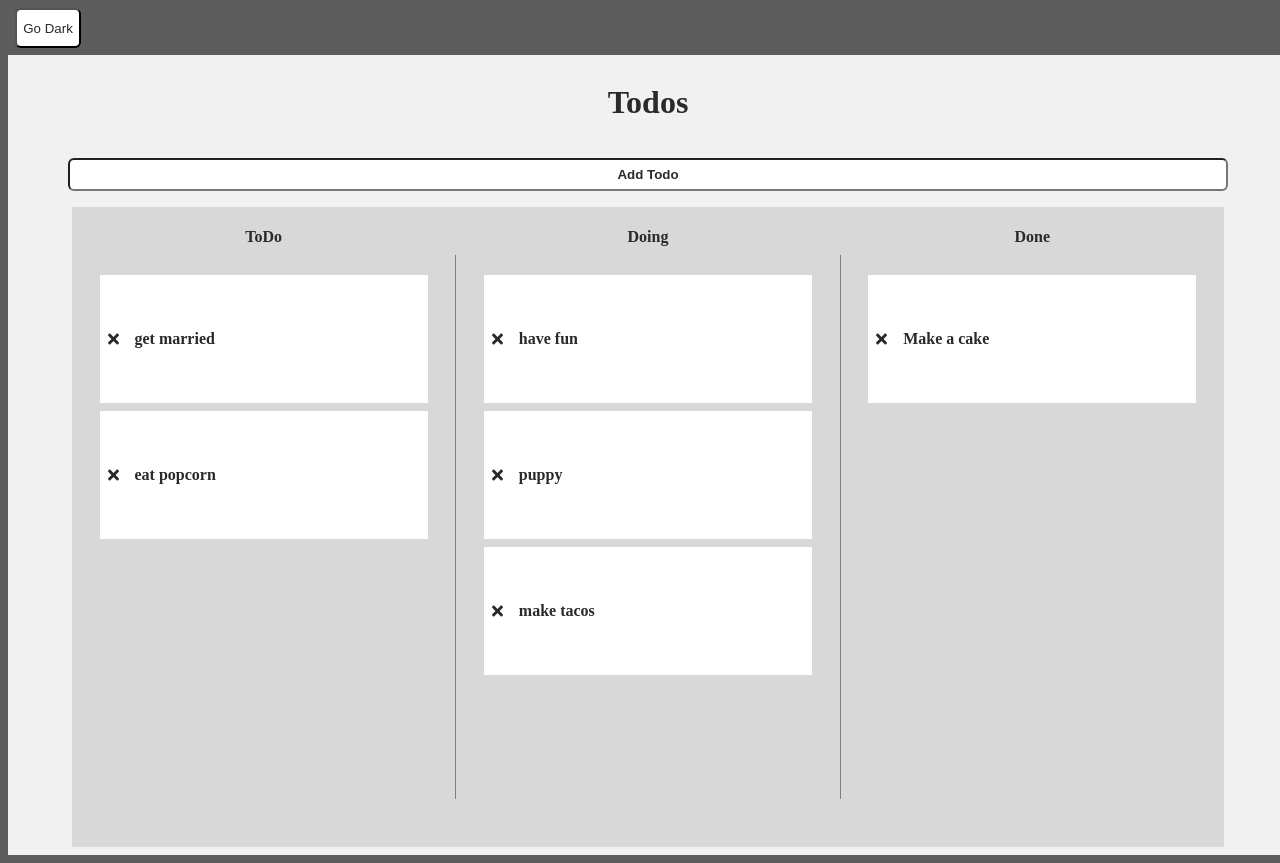
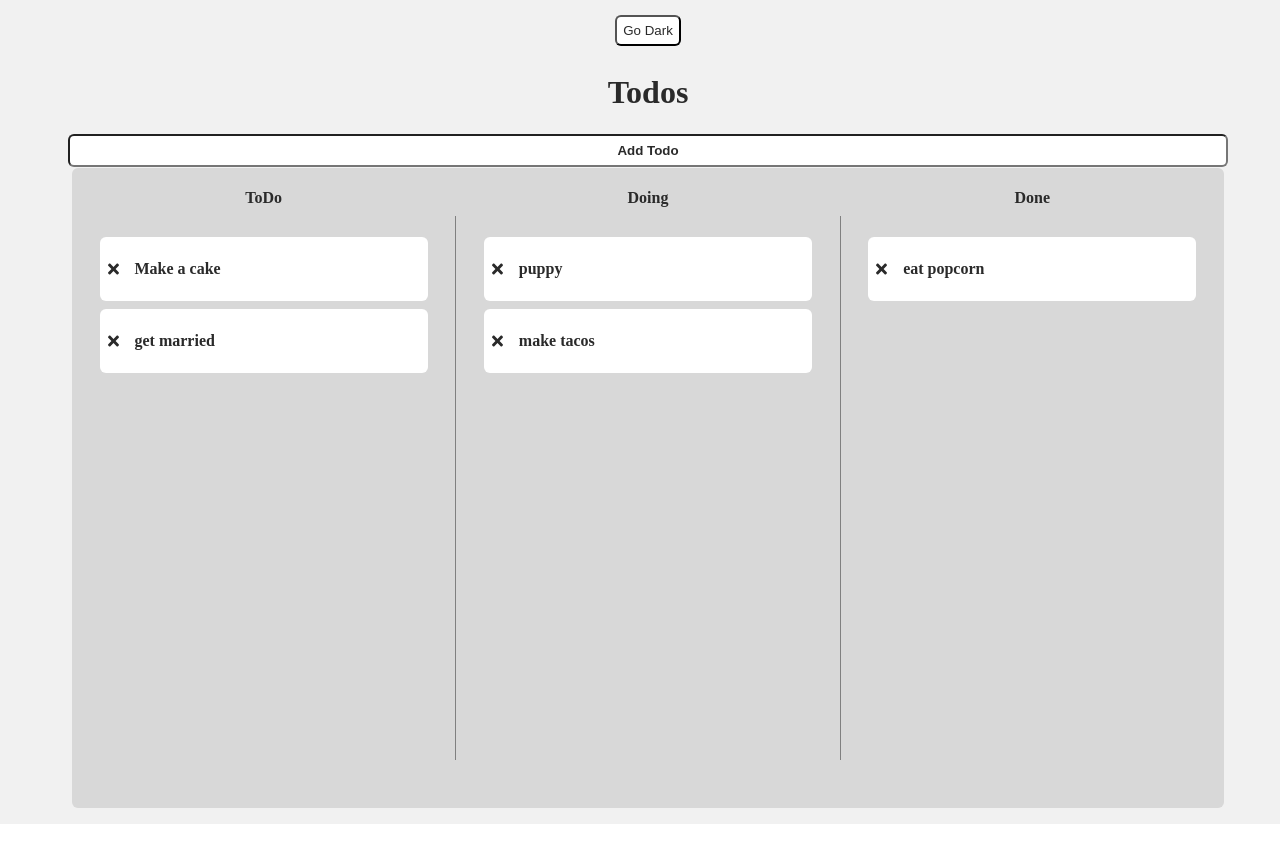
Before and after one commit to rsbabcock/react-todo-drag-drop, a React (Create React App) app: page / in a window 1280 px wide. Shown: the top 863 px of the page. After the commit the page ends 824 px from the top, so only its background shows below. Built offline with nearby package versions, Linux system fonts and the light colour scheme; data requests are answered from the project's data file.

Commit message:
played with box shadow

```diff
--- a/db.json
+++ b/db.json
@@ -3,14 +3,8 @@
     {
       "completed": false,
       "id": 1,
-      "progress": "done",
+      "progress": "todo",
       "title": "Make a cake"
-    },
-    {
-      "completed": false,
-      "id": 2,
-      "progress": "doing",
-      "title": "have fun"
     },
     {
       "completed": false,
@@ -21,7 +15,7 @@
     {
       "completed": false,
       "id": 4,
-      "progress": "todo",
+      "progress": "done",
       "title": "eat popcorn"
     },
     {
--- a/src/App.js
+++ b/src/App.js
@@ -17,14 +17,9 @@ class App extends Component {
     }
  }
   render() {
-    let themeChange;
-    if(this.state.theme === 'light'){
-      themeChange = 'Dark'
-    } else { themeChange = 'Light'}
     return (
       <div className={`theme-${this.state.theme}`} id="app">
-        <button onClick={this.handleThemeChange}>{`Go ${themeChange}`}</button>
-        <TodoList theme={this.state.theme}/>
+        <TodoList theme={this.state.theme} themeChange={this.handleThemeChange}/>
       </div>
     );
   }
--- a/src/components/TodoList.jsx
+++ b/src/components/TodoList.jsx
@@ -83,8 +83,13 @@ export default class ToDoList extends Component {
         })
     }
     render() {
+        let themeChange;
+        if(this.props.theme === 'light'){
+          themeChange = 'Dark'
+        } else { themeChange = 'Light'}
         return (
                 <div className={`wrapper_app ${this.props.theme}`}>
+                <button onClick={this.props.themeChange}>{`Go ${themeChange}`}</button>
                     <h1>Todos</h1>
                     <TodoInput
                         title={this.state.title}
--- a/src/index.css
+++ b/src/index.css
@@ -1,7 +1,3 @@
-body {
-  background-color: #5d5d5d;
-}
-
 button {
   height: 2em;
   display: flex;
@@ -30,10 +26,12 @@ button {
 }
 
 .wrapper_app {
+  margin: -1em;
+  padding: 1em;
   height: 100vh;
   width: 100vw;
   display: flex;
-  flex-flow: column wrap;
+  flex-flow: column;
   justify-content: space-evenly;
   align-items: center;
   height: 100vh;
@@ -47,6 +45,7 @@ button {
 }
 
 .wrapper_todos {
+  border-radius: 6px;
   display: flex;
   flex-flow: row wrap;
   justify-content: space-evenly;
@@ -81,9 +80,10 @@ span {
   flex-flow: row wrap;
   justify-content: space-evenly;
   align-items: center;
-  height: 8em;
+  height: 4em;
   width: 95%;
   margin-top: 0.5em;
+  border-radius: 6px;
 }
 .theme-light .card_todo {
   background-color: white;
--- a/src/styles/_wrapper.scss
+++ b/src/styles/_wrapper.scss
@@ -2,13 +2,10 @@
 @import './utils/themes';
 @import './utils/themify';
 
-body{
-    background-color: $tertiary-dark;
-}
 button{
     height: 2em;
     @include flex-container(column, space-evenly, center, 3em, 5em);
-    border-radius: 6px;
+    border-radius: $border-radius;
     margin: .5em;
     @include themify($themes){
         background-color: themed('tertiaryColor');
@@ -21,14 +18,17 @@ h1, h4, h6, p {
     }
 }
 .wrapper_app{
+    margin: -1em;
+    padding: 1em;
     height: 100vh;
     width: 100vw;
     @include themify($themes){
         background-color: themed('primaryColor');
     }
-    @include flex-container(column, space-evenly, center, 100vh, 100vw);
+    @include flex-container(column, space-evenly, center, 100vh, 100vw, null);
 }
 .wrapper_todos{
+    border-radius: $border-radius;
     @include flex-container(row, space-evenly, center, 80vh, 90vw);
     @include themify($themes){
         background-color: themed('secondaryColor');
@@ -49,8 +49,9 @@ span{
         background-color: themed('tertiaryColor');
         color: themed('textColor');
     }
-    @include flex-container(row, space-evenly, center, 8em, 95%);
+    @include flex-container(row, space-evenly, center, 4em, 95%);
     margin-top: .5em;
+    border-radius: $border-radius;
 }
 .close{
     margin-left: 8px;
```
Also changed, not shown: src/styles/utils/_themes.scss (+6 -2 lines), 1 other file (tests, documents, lock files or other folders).
